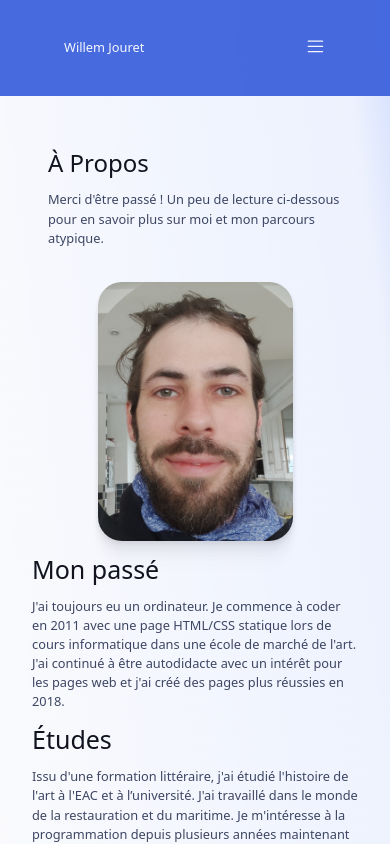
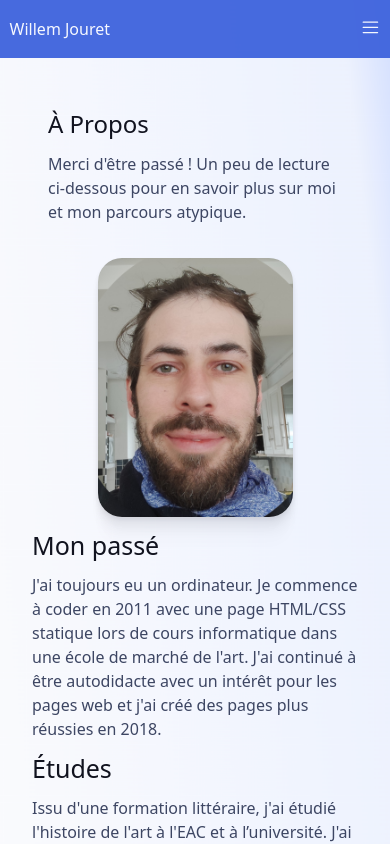
Before and after one commit to WillemJou/my-portfolio-1.0, a React (Vite) app: page /my-portfolio-1.0/about in a window 390 px wide. Shown: the top 844 px of the page. Built offline with nearby package versions, Linux system fonts and the light colour scheme.

Commit message:
CSS - Change padding on nav-layout - Enlarge cross icon + language text - Decrease nav-layout

```diff
--- a/src/components/LanguageBtn.tsx
+++ b/src/components/LanguageBtn.tsx
@@ -6,7 +6,7 @@ export function LanguageBtn() {
 
   return (
     <button className="language-btn" onClick={() => language.clickHandler()}>
-      <span className="text">{language.language}</span>
+      <span className="text language-text">{language.language}</span>
     </button>
   )
 }
--- a/src/css/responsive.css
+++ b/src/css/responsive.css
@@ -40,7 +40,8 @@
   }
 
   .cross-icon {
-    height: var(--shape-xs);
+    width: var(--shape-s);
+    height: var(--shape-s);
   }
 
   .go-top-btn {
@@ -55,6 +56,10 @@
     font-size: var(--text-xs);
   }
 
+  .language-text {
+    font-size: var(--text-lg) !important;
+  }
+
   .text,
   .me-link,
   .tagline,
@@ -64,7 +69,7 @@
   .footer-text,
   .description,
   .article {
-    font-size: var(--text-sm);
+    font-size: var(--text-md);
   }
 }
 
@@ -73,6 +78,11 @@
    ========================================================================== */
 @media (max-width: 768px) {
   /* Navigation */
+
+  .nav-layout {
+    padding: var(--measure-4) var(--measure-3);
+  }
+
   .nav-items {
     font-size: var(--shape-s);
   }
```
